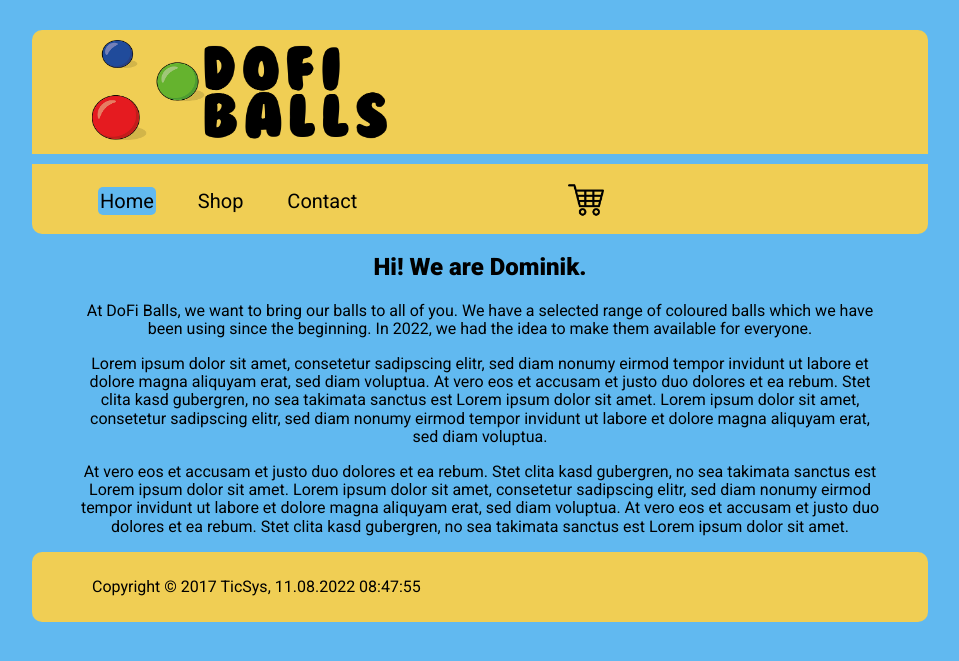
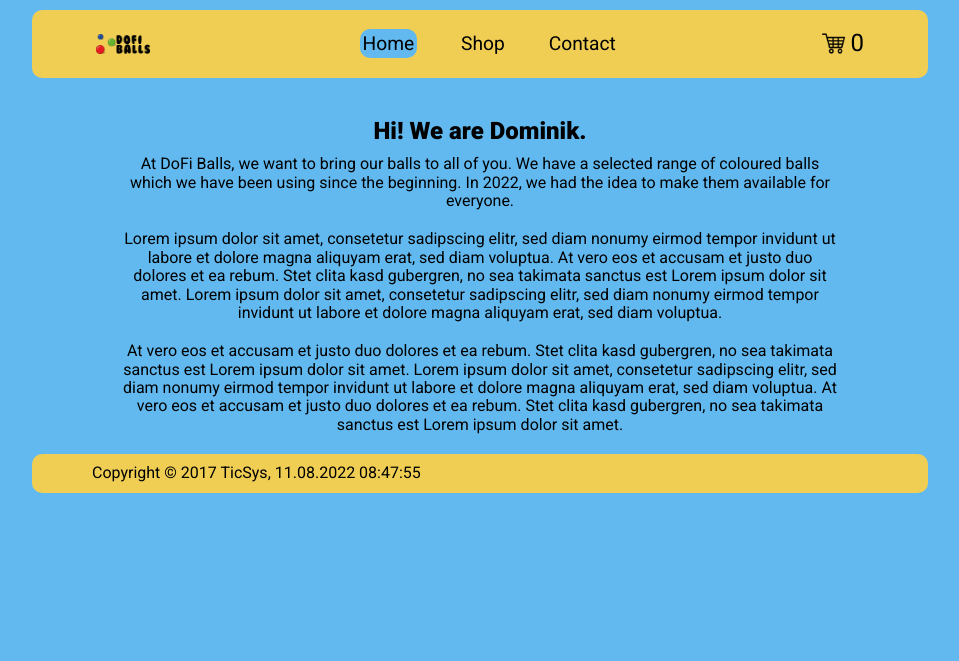
Before and after one commit to FilipeDaCosta/DoFiBalls, a PHP site: page / in a window 1280 px wide. Shown: the top 661 px of the page, without its empty margins (160-1119 px from the left). Run offline with PHP 8.4, Linux system fonts and the light colour scheme.

Commit message:
new header starting with webshop might have to recreate the whole logic with php/js

```diff
--- a/controller/datacontroller.php
+++ b/controller/datacontroller.php
@@ -20,6 +20,8 @@ foreach ($allArticles as $article){
 }
 
 foreach ($allBoxes as $box){
+    if(is_null($box->order_id)){
+        $box->order_id = 0;
         $newBox = new Box($box->box_id, $box->box_pos_x, $box->box_pos_y, $box->box_pos_z, $box->article_id, $box->order_id);
         switch ($newBox->getArticleId()){
             case 1:
@@ -37,6 +39,7 @@ foreach ($allBoxes as $box){
             case 5:
                 array_push($yellowBoxes, $newBox);
                 break;
+        }
     }
 }
 
--- a/controller/menucontroller.php
+++ b/controller/menucontroller.php
@@ -3,4 +3,3 @@ $currentUri = getCurrentURI();
 foreach (getMenu() as $href => $title) {
     echo "<li><a href=\"$href\" ".(($href == $currentUri) ? "class=\"selected\" ": "").">$title</a></li>\n";
 }
-echo '<li><input id="cart-button" type="image" src="img/cart.png" /></li>';
--- a/css/slider.css
+++ b/css/slider.css
@@ -1,5 +1,7 @@
 /* PRODUCTS */
 .product {
+    margin-left: auto;
+    margin-right: auto;
     position: relative;
     overflow: hidden;
     padding: 30px;
--- a/css/style.css
+++ b/css/style.css
@@ -1,10 +1,11 @@
-html {
-    scroll-behavior: smooth;
+* {
+    box-sizing: border-box;
+    margin: 0;
+    padding: 0;
+    font-family: "Roboto", sans-serif;
 }
 
 body {
-    margin: 30px auto 0;
-    font-family: "Roboto", sans-serif;
     background: #61b9f0;
 }
 
@@ -13,73 +14,100 @@ body {
     margin: 30px auto 0;
 }
 
-#header {
-    padding: 10px 10px 10px 60px;
+header {
+    margin-top: 10px;
+    margin-left: auto;
+    margin-right: auto;
+    width: 70%;
+    display: flex;
+    justify-content: space-between;
+    align-items: center;
+    padding: 20px 5%;
     background-color: #f0ce54;
-    border-bottom: 10px solid #61b9f0;
-    border-top-left-radius: 10px;
-    border-top-right-radius: 10px;
+    border-radius: 10px;
 }
 
-#menu {
-    background-color: #f0ce54;
-    padding: 10px 10px 10px 0;
-    height: 70px;
-    border-bottom-left-radius: 10px;
-    border-bottom-right-radius: 10px;
+#dofi-logo {
+    cursor: pointer;
+    height: 7%;
+    width: 7%;
+    float: left;
 }
 
-#menu a {
-    font-size: 20px;
-    color: #000000;
-    text-decoration: none;
-    padding: 2px 2px 2px 2px;
+#cart-div {
+    width: 5%;
+    cursor: pointer;
+    float: right;
+    display:flex;
+    justify-content:flex-end;
+    align-items:center;
 }
 
-#menu a.selected, #menu a:hover {
-    background-color: #61b9f0;
-    border-radius: 5px;
+#cart-logo {
+    cursor: pointer;
+    height: 60%;
+    width: 60%;
+    float: right;
 }
 
-#menu ul {
-    display: flex;
-    align-items: center;
-    list-style: none;
-}
-
-#menu ul li {
-    float: left;
-    padding-right: 40px;
-}
-
-#menu ul li:first-child {
-    padding-left: 26px;
-}
-
-#menu ul li:last-child {
-    right: 0;
-    position: absolute;
-}
-
-#cart-button {
-    height: 7%;
-    width: 7%;
-}
-
-#cart-button:hover{
+#cart-logo:hover {
     opacity: 0.2;
 }
 
-#cart-button:active {
-    opacity: 100%;
+#cart-logo:active {
+    opacity: 1;
+}
+
+#cart-counter {
+    float: right;
+    padding-left: 5px;
+    font-size: 1.5em;
+}
+
+#nav {
+    list-style: none;
+
+}
+
+#nav li {
+    display: inline-block;
+    padding: 0px 20px;
+    text-align: center;
+}
+
+#nav li a {
+    font-size: 1.2em;
+    color: black;
+    transition: all 0.3s ease 0s;
+    text-decoration: none;
+}
+
+#nav li a.selected, #nav li a:hover {
+    background-color: #61b9f0;
+    border-radius: 10px;
+    padding: 3px;
 }
 
 #hometext {
+    padding-top: 10px;
+    padding-bottom: 10px;
     text-align: center;
     margin-left: auto;
     margin-right: auto;
-    width: 90%;
+    width: 80%;
 }
+
+#hometext p{
+    padding-top: 10px;
+    padding-bottom: 10px;
+}
+
+#contact-div {
+    margin-left: auto;
+    margin-right: auto;
+    display: flex;
+}
+
 #map-google {
     width: 100%;
     height: 500px;
@@ -88,10 +116,7 @@ body {
     border-radius: 10px;
 }
 
-#contact-div {
-    width: 100%;
-    display: flex;
-}
+
 
 #map {
     width: 50%;
@@ -99,8 +124,7 @@ body {
 }
 
 #form-div{
-    width: 50%;
-
+    border: 1px solid black;
 }
 #contact-form{
     padding-top: 10px;
@@ -116,6 +140,8 @@ body {
 }
 
 #footer {
+    margin-right: auto;
+    margin-left: auto;
     background-color: #f0ce54;
     padding: 10px 10px 10px 60px;
     border-radius: 10px;
--- a/index.php
+++ b/index.php
@@ -6,7 +6,7 @@ include_once 'config/config.php';
     <head>
         <meta charset="utf-8"/>
         <meta http-equiv="X-UA-Compatible" content="IE=edge"/>
-        <meta name="viewport" content="width=device-width, initial-scale=1.0"/>
+        <meta name="viewport" content="width=device-width, initial-scale=1"/>
         <title>DoFi Balls</title>
         <!--Style-->
         <link rel="stylesheet" type="text/css" href="/css/modern-normalize.css">
@@ -20,21 +20,21 @@ include_once 'config/config.php';
         <link rel="shortcut icon" href="img/DoFi_Balls_Logo_icon.png">
     </head>
     <body>
-        <div id="container">
-            <div id="header">
-                <div id="logo">
-                    <a href="/home">
-                        <img src="img/DoFi_Balls_Logo.png" alt="DoFi Balls Logo" width="295" height="100" />
-                    </a>
-                </div>
-            </div>
-            <div id="menu">
-                <ul>
+        <header>
+            <img id="dofi-logo" src="img/DoFi_Balls_Logo.png" alt="DoFi Balls Logo" />
+            <nav>
+                <ul id="nav">
                     <?php
                     include_once 'controller/menucontroller.php'
                     ?>
                 </ul>
+            </nav>
+            <div id="cart-div">
+                <img id="cart-logo" src="img/cart.png" alt="Cart Logo"/>
+                <p id="cart-counter">0</p>
             </div>
+        </header>
+        <div id="container">
             <div id="content">
                 <?php
                 include_once 'controller/controller.php'
```
Also changed, not shown: js/script.js (+11 -2 lines). Lines whose indentation alone changed are shown as unchanged.
